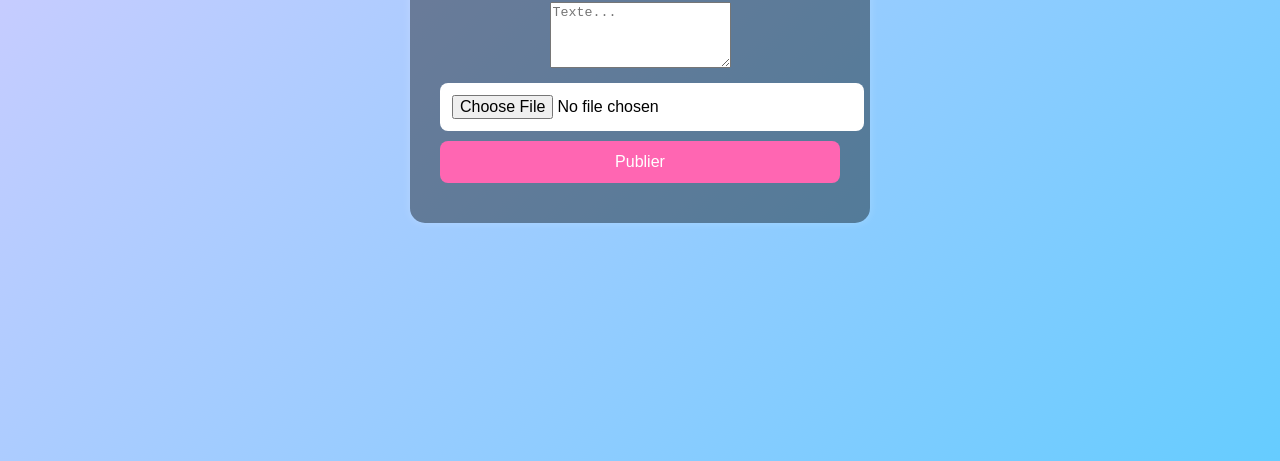
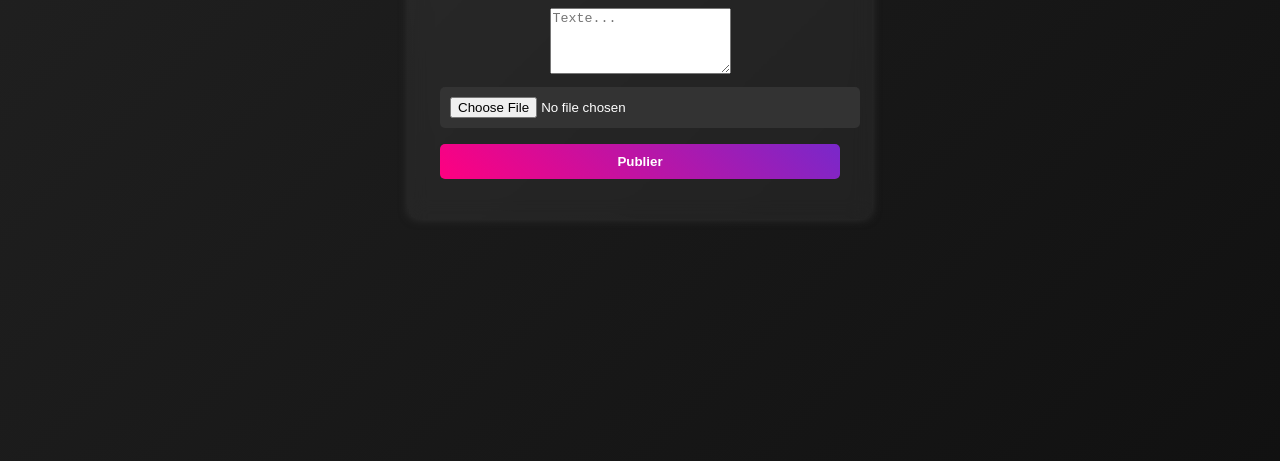
Before and after one commit to MRC-Tech999/Custom--space, a website: page public/post.html in a window 1280 px wide. Shown: the part 339-800 px from the top of the page. Drawn offline with Linux system fonts and the light colour scheme.

Commit message:
Update style.css

```diff
--- a/public/style.css
+++ b/public/style.css
@@ -1,55 +1,75 @@
-body.gradient {
-  background: linear-gradient(135deg, #ff66b2, #ffccff, #66ccff, #cc99ff);
-  background-size: 400% 400%;
-  animation: gradientShift 8s ease infinite;
+body {
+  margin: 0;
   font-family: 'Segoe UI', sans-serif;
-  color: #fff;
-  margin: 0;
+  background: linear-gradient(135deg, #222, #111);
+  color: white;
   display: flex;
+  justify-content: center;
   align-items: center;
-  justify-content: center;
   height: 100vh;
 }
 
-@keyframes gradientShift {
-  0% { background-position: 0% 50%; }
-  50% { background-position: 100% 50%; }
-  100% { background-position: 0% 50%; }
-}
-
-.container {
+.container, .form-container, .profile-container, .search-results {
+  background-color: rgba(255, 255, 255, 0.05);
+  padding: 2rem;
+  border-radius: 10px;
+  backdrop-filter: blur(10px);
+  box-shadow: 0 0 10px #333;
   text-align: center;
-  background: rgba(0, 0, 0, 0.4);
-  padding: 30px;
-  border-radius: 15px;
-  box-shadow: 0 0 10px #fff3;
   width: 90%;
   max-width: 400px;
 }
 
-input, .btn {
-  display: block;
+input, button {
   width: 100%;
-  padding: 12px;
-  margin: 10px 0;
+  padding: 10px;
+  margin: 0.5rem 0;
   border: none;
-  border-radius: 8px;
-  font-size: 16px;
+  border-radius: 5px;
 }
 
 input {
-  background: #fff;
-  color: #000;
+  background: #333;
+  color: white;
 }
 
-.btn {
-  background-color: #ff66b2;
+button {
+  background: linear-gradient(45deg, #ff0080, #7928ca);
   color: white;
+  font-weight: bold;
   cursor: pointer;
-  transition: 0.3s ease;
+  transition: transform 0.2s ease;
 }
 
-.btn:hover {
-  background-color: #ff3399;
+button:hover {
   transform: scale(1.05);
 }
+
+.auth-links a {
+  color: #ff99cc;
+  text-decoration: none;
+}
+
+.profile-pic {
+  width: 120px;
+  height: 120px;
+  border-radius: 50%;
+  border: 3px solid #ff66cc;
+  margin-bottom: 10px;
+}
+
+.user-result {
+  padding: 1rem;
+  border-bottom: 1px solid #444;
+}
+
+.user-result a {
+  color: #ff99cc;
+  text-decoration: none;
+}
+
+.mini-pic {
+  width: 50px;
+  height: 50px;
+  border-radius: 50%;
+}
```
